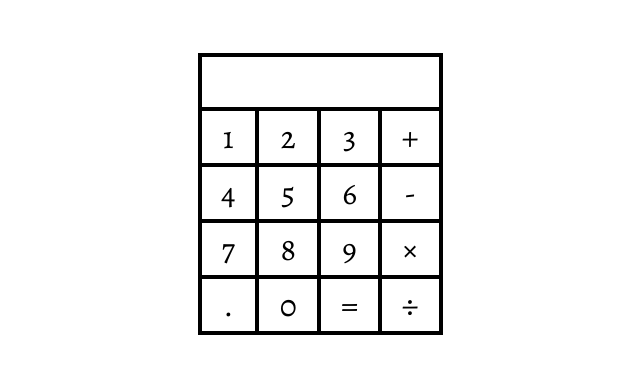
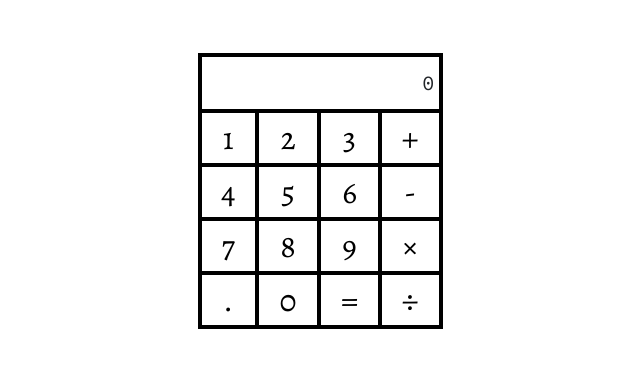
Before and after one commit to hamza-hajji/calculator, a React app: page / in a window 1280 px wide. Shown: the part 109-482 px from the top of the page, without its empty margins (320-960 px from the left). Built offline with nearby package versions, Linux system fonts and the light colour scheme.

Commit message:
add functionality

```diff
--- a/public/index.html
+++ b/public/index.html
@@ -11,7 +11,7 @@
     <link rel="manifest" href="%PUBLIC_URL%/manifest.json">
     <link rel="shortcut icon" href="%PUBLIC_URL%/favicon.ico">
 
-    <link href="https://fonts.googleapis.com/css?family=Alegreya|Comfortaa" rel="stylesheet">
+    <link href="https://fonts.googleapis.com/css?family=Alegreya|Comfortaa|Source+Code+Pro" rel="stylesheet">
 
     <link rel="stylesheet" href="https://maxcdn.bootstrapcdn.com/bootstrap/4.0.0-beta.2/css/bootstrap.min.css" integrity="sha384-PsH8R72JQ3SOdhVi3uxftmaW6Vc51MKb0q5P2rRUpPvrszuE4W1povHYgTpBfshb" crossorigin="anonymous">
 
--- a/src/App.css
+++ b/src/App.css
@@ -16,11 +16,21 @@ table {
 }
 
 table #result {
-  height: 3rem;
+  text-align: right;
+  padding: 0;
+}
+
+table #result h3 {
+  margin: 0;
+  font-size: 1.3rem;
+  line-height: 1;
+  padding: 1rem .25rem;
+  font-family: 'Source Code Pro', monospace;
 }
 
 table, tr, td {
   border: 4px solid #000;
+  padding: 0;
 }
 
 td button {
--- a/src/components/App.js
+++ b/src/components/App.js
@@ -5,6 +5,31 @@ import Header from './Header';
 import Pad from './Pad';
 
 class App extends Component {
+  state = {
+    currOp: '',
+  }
+
+  onClick(e) {
+    this.setState({
+      currOp: `${this.state.currOp}${e.target.value}`
+    });
+  }
+
+  addDecimal(e) {
+    let lastChar = this.state.currOp[this.state.currOp.length - 1]
+    if ("*-+/".indexOf(lastChar) === -1) {
+      this.setState({
+        currOp: `${this.state.currOp}${e.target.value}`
+      });
+    }
+  }
+
+  performCalc() {
+    this.setState({
+      currOp: String(eval(this.state.currOp))
+    });
+  }
+
   render() {
     return (
       <div className="container">
@@ -12,7 +37,11 @@ class App extends Component {
           <Header />
         </div>
         <div className="row">
-          <Pad />
+          <Pad
+            addDecimal={this.addDecimal.bind(this)}
+            onClick={this.onClick.bind(this)}
+            performCalc={this.performCalc.bind(this)}
+            {...this.state} />
         </div>
       </div>
     );
--- a/src/components/Pad.js
+++ b/src/components/Pad.js
@@ -1,40 +1,46 @@
 import React from 'react';
 
-export default () => {
+export default ({
+  onClick,
+  performCalc,
+  addDecimal,
+  currOp
+}) => {
   return (
     <div className=" col-8 col-sm-6 col-lg-4 mx-auto">
       <table>
         <thead>
           <tr>
             <td colSpan="4">
-              <div id="result"></div>
+              <div id="result"><h3>{currOp.length ? currOp : 0}</h3></div>
             </td>
           </tr>
         </thead>
         <tbody>
           <tr>
-            <td><button className="num">1</button></td>
-            <td><button className="num">2</button></td>
-            <td><button className="num">3</button></td>
-            <td><button id="plus">+</button></td>
+            <td><button value="1" onClick={onClick}>1</button></td>
+            <td><button value="2" onClick={onClick}>2</button></td>
+            <td><button value="3" onClick={onClick}>3</button></td>
+            <td><button value="+" onClick={onClick}>+</button></td>
           </tr>
           <tr>
-            <td><button className="num">4</button></td>
-            <td><button className="num">5</button></td>
-            <td><button className="num">6</button></td>
-            <td><button id="minus">-</button></td>
+            <td><button value="4" onClick={onClick}>4</button></td>
+            <td><button value="5" onClick={onClick}>5</button></td>
+            <td><button value="6" onClick={onClick}>6</button></td>
+            <td><button value="-" onClick={onClick}>-</button></td>
           </tr>
           <tr>
-            <td><button className="num">7</button></td>
-            <td><button className="num">8</button></td>
-            <td><button className="num">9</button></td>
-            <td><button id="times">&times;</button></td>
+            <td><button value="7" onClick={onClick}>7</button></td>
+            <td><button value="8" onClick={onClick}>8</button></td>
+            <td><button value="9" onClick={onClick}>9</button></td>
+            <td><button value="*" onClick={onClick}>&times;</button></td>
           </tr>
           <tr>
-            <td><button>.</button></td>
-            <td><button>0</button></td>
-            <td><button>=</button></td>
-            <td><button id="div">&#247;</button></td>
+            { /*add validation to decimal, prevent from adding after operation*/ }
+            <td><button value="." onClick={addDecimal}>.</button></td>
+            <td><button  value="0" onClick={onClick}>0</button></td>
+            <td><button onClick={performCalc}>=</button></td>
+            <td><button value="/" onClick={onClick}>&#247;</button></td>
           </tr>
         </tbody>
       </table>
```
